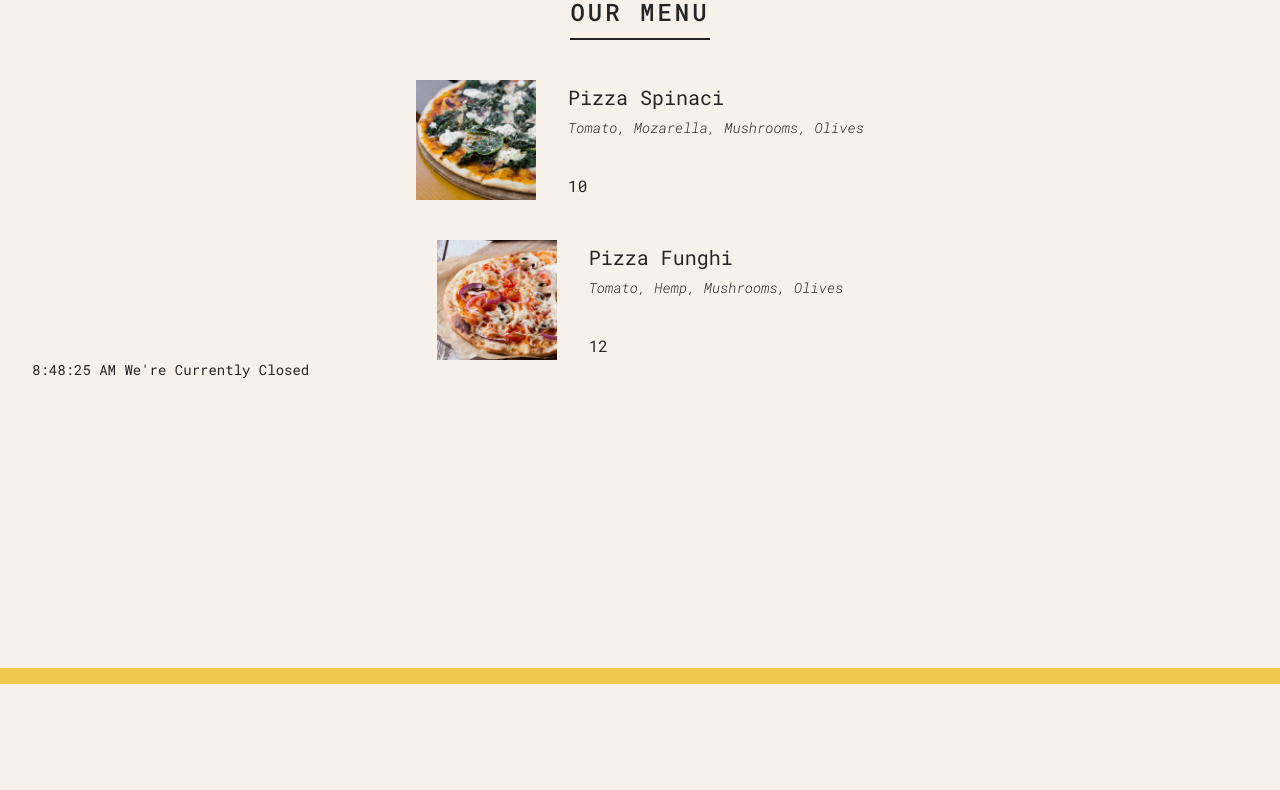
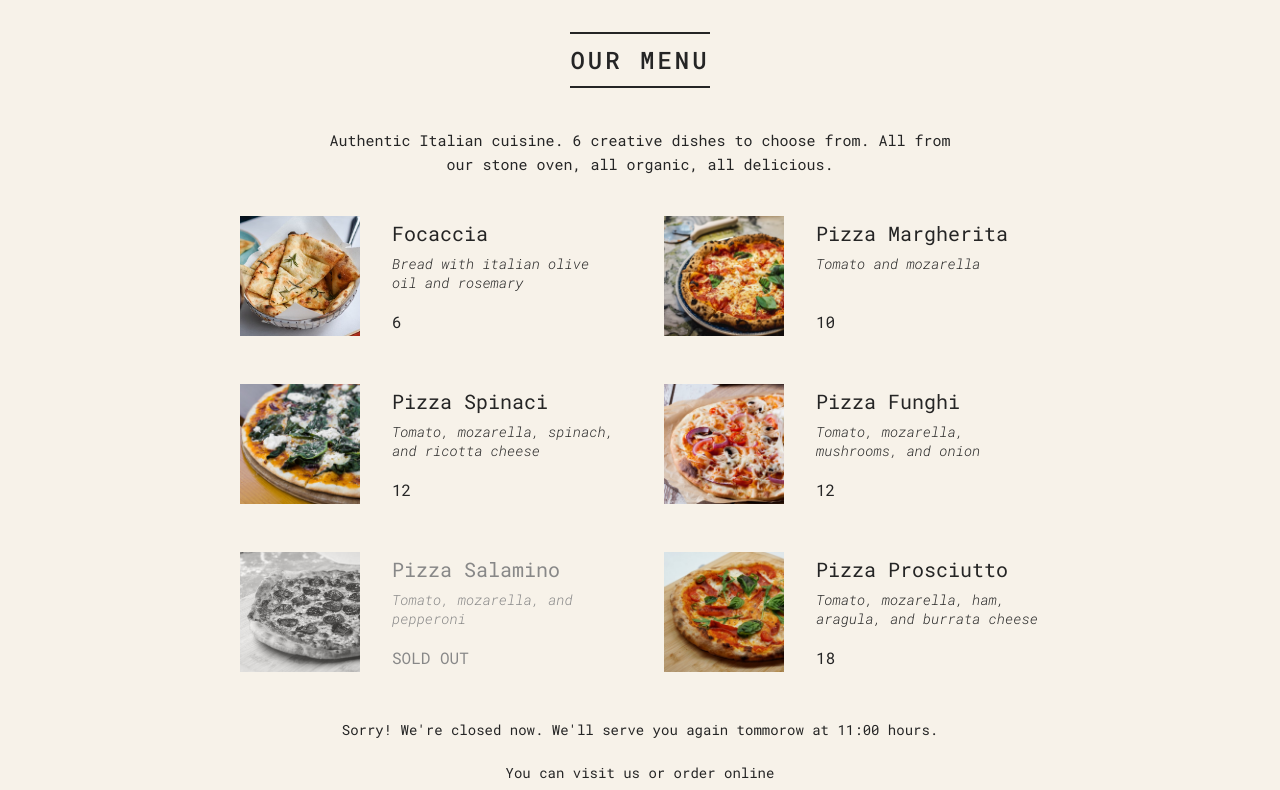
Before and after one commit to vatsal7781/Pizza-Pallet, a React app in the folder pizza-menu/: page / in a window 1280 px wide. Shown: the part 116-906 px from the top of the page. Before the commit the page ends 800 px from the top, so only its background shows below. Built offline with nearby package versions, Linux system fonts and the light colour scheme.

Commit message:
Final changes made. Ready for deployment

```diff
--- a/pizza-menu/public/index.html
+++ b/pizza-menu/public/index.html
@@ -1,14 +1,12 @@
 <!DOCTYPE html>
 <html lang="en">
+
 <head>
   <meta charset="utf-8" />
   <link rel="icon" href="%PUBLIC_URL%/favicon.ico" />
   <meta name="viewport" content="width=device-width, initial-scale=1" />
   <meta name="theme-color" content="#000000" />
-    <meta
-      name="description"
-      content="Web site created using create-react-app"
-    />
+  <meta name="description" content="Web site created using create-react-app" />
   <link rel="apple-touch-icon" href="%PUBLIC_URL%/logo192.png" />
   <!--
       manifest.json provides metadata used when your web app is installed on a
@@ -24,8 +22,9 @@
       work correctly both with client-side routing and a non-root public URL.
       Learn how to configure a non-root public URL by running `npm run build`.
     -->
-    <title>React App</title>
+  <title>Pizza Pallet</title>
 </head>
+
 <body>
   <noscript>You need to enable JavaScript to run this app.</noscript>
   <div id="root"></div>
@@ -40,4 +39,5 @@
       To create a production bundle, use `npm run build` or `yarn build`.
     -->
 </body>
+
 </html>
--- a/pizza-menu/src/index.css
+++ b/pizza-menu/src/index.css
@@ -57,7 +57,7 @@
   display: block;
   content: "";
   height: 3px;
-  width: 12rem;
+  width: 4rem;
   background-color: #edc84b;
   position: absolute;
   top: calc(50% - 1px);
--- a/pizza-menu/src/index.js
+++ b/pizza-menu/src/index.js
@@ -60,58 +60,97 @@
 
 
 function Menu() {
+  const pizzas = pizzaData
+  // const pizzas = []
+  const numPizzas = pizzas.length
+
+
   return (
     <main className='menu'>
       <h2>Our Menu</h2>
-      <Pizza name="Pizza Spinaci"
-        photoName="pizzas/spinaci.jpg"
-        ingredients="Tomato, Mozarella, Mushrooms, Olives"
-        price={10}
-      />
-      <Pizza name="Pizza Funghi"
-        ingredients="Tomato, Hemp, Mushrooms, Olives"
-        price={12}
-        photoName="pizzas/funghi.jpg"
-      />
+
+
+      {numPizzas > 0 ? (
+        <>
+
+          <p>
+            Authentic Italian cuisine. 6 creative dishes to choose from. All
+            from our stone oven, all organic, all delicious.
+          </p>
+
+          <ul className='pizzas'>
+            {pizzas.map(pizza => <Pizza pizzaObj={pizza} key={pizza.name} />)}
+          </ul>
+        </>
+      ) : <p>We're working on our Menu pls come back later :)</p>}
+
+
+      {/* {pizzaData.map(item => <Pizza name={item.name} price={item.price} soldOut={item.soldOut} photoName={item.photoName} ingredients={item.ingredients} />)}  */}
+      {/* We can do it like this. But this is an uncnventional way of doing the task.  */}
+      {/* we usually pass the whole object to the more specific component(as this is a parent component and main specific component is the Pizza component) */}
     </main>
   )
 }
 
-function Pizza(props) {
+function Pizza({ pizzaObj }) {
+
+  // if (pizzaObj.soldOut) return null
+
   return (
-    <div className='pizza'>
-      <img src={props.photoName} alt={props.name} />
+    <li className={`pizza ${pizzaObj.soldOut ? "sold-out" : ""}`}>
+      <img src={pizzaObj.photoName} alt={pizzaObj.name} />
       <div>
+        <h3>{pizzaObj.name}</h3>
+        <p>{pizzaObj.ingredients}</p>
+        {/* conditionally rendering elements */}
+        {/* {pizzaObj.soldOut ? <span>SOLD OUT</span> : <span>{pizzaObj.price}</span>} */}
 
-        <h3>{props.name}</h3>
-        <p>{props.ingredients}</p>
-        <span>{props.price}</span>
+        {/* conditionally rendering content inside an element */}
+        <span>{pizzaObj.soldOut ? 'SOLD OUT' : pizzaObj.price}</span>
       </div>
-    </div>
+    </li>
   )
 }
 
-
-
-
 function Footer() {
   const hour = new Date().getHours()
-  const openHour = 12
+  const openHour = 11
   const closeHour = 22
-  let status = hour >= openHour && hour < closeHour ? 'Open' : 'Closed'
+  // let status = hour >= openHour && hour < closeHour ? 'Open' : 'Closed'
+  let isOpen = hour >= openHour && hour < closeHour;
 
   return (
     <footer className='footer'>
-      {new Date().toLocaleTimeString()} We're Currently {status}
-    </footer>
+      {isOpen ?
+        <Order openHour={openHour} closeHour={closeHour} /> : (
+          <div className='order'>
+            <p>Sorry! We're closed now. We'll serve you again tommorow at {openHour}:00 hours.</p>
+            <p> You can visit us or order online</p>
+          </div >)
+      }
+
+      {/* {new Date().toLocaleTimeString()}  Currently {isOpen ? "" : "closed"} */}
+    </footer >
   )
+
+  // return (
+  //   <footer className='footer'>
+  //     {new Date().toLocaleTimeString()} We're Currently {status}
+  //   </footer>
+  // )
+}
+
+function Order({ openHour, closeHour }) {
+  return (
+    <div className='order'>
+      <p>We're open from {openHour}:00 hours until {closeHour}:00 hours. Visit us or order online</p>
+      <button className='btn'>Order Now</button>
+    </div>)
 }
 
 
-
-
 function App() {
-  return (<div>
+  return (<div className="container">
     <Header />
     <Menu />
     <Footer />
```
Lines whose indentation alone changed are shown as unchanged.
